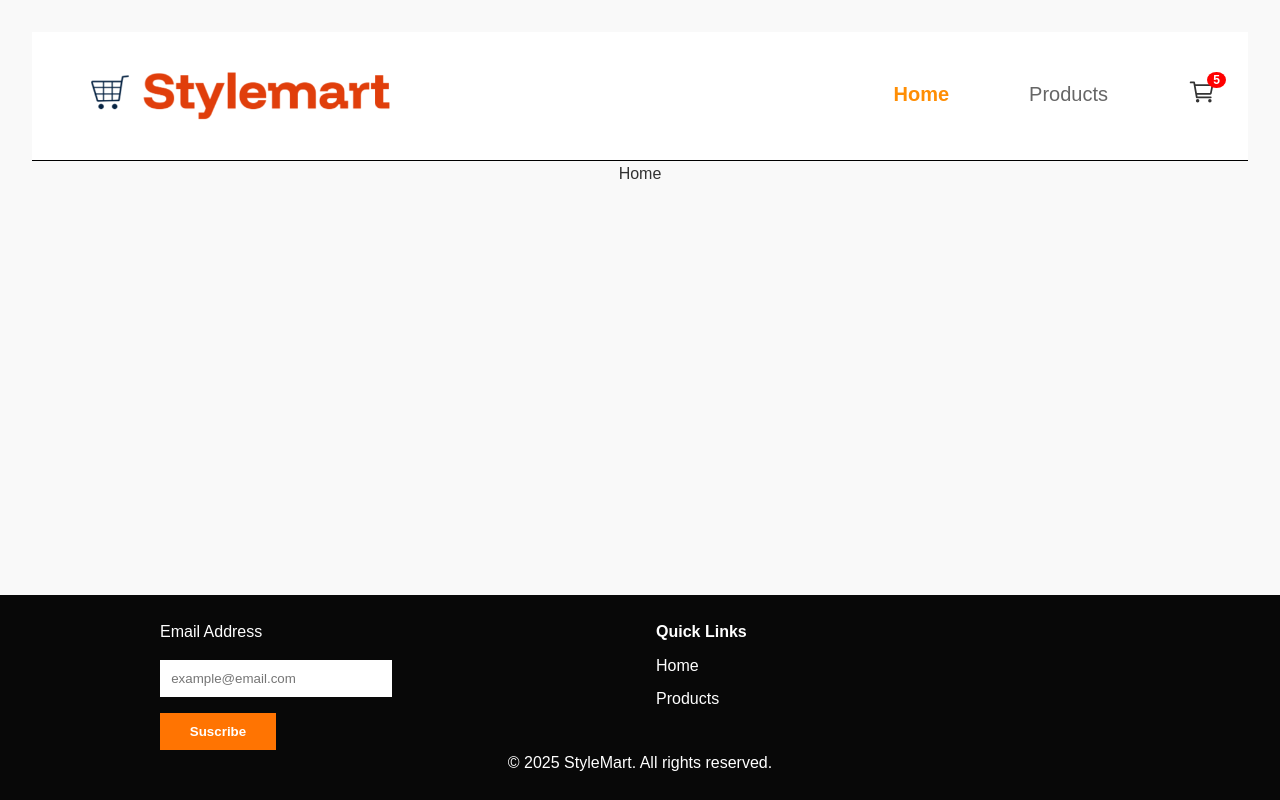
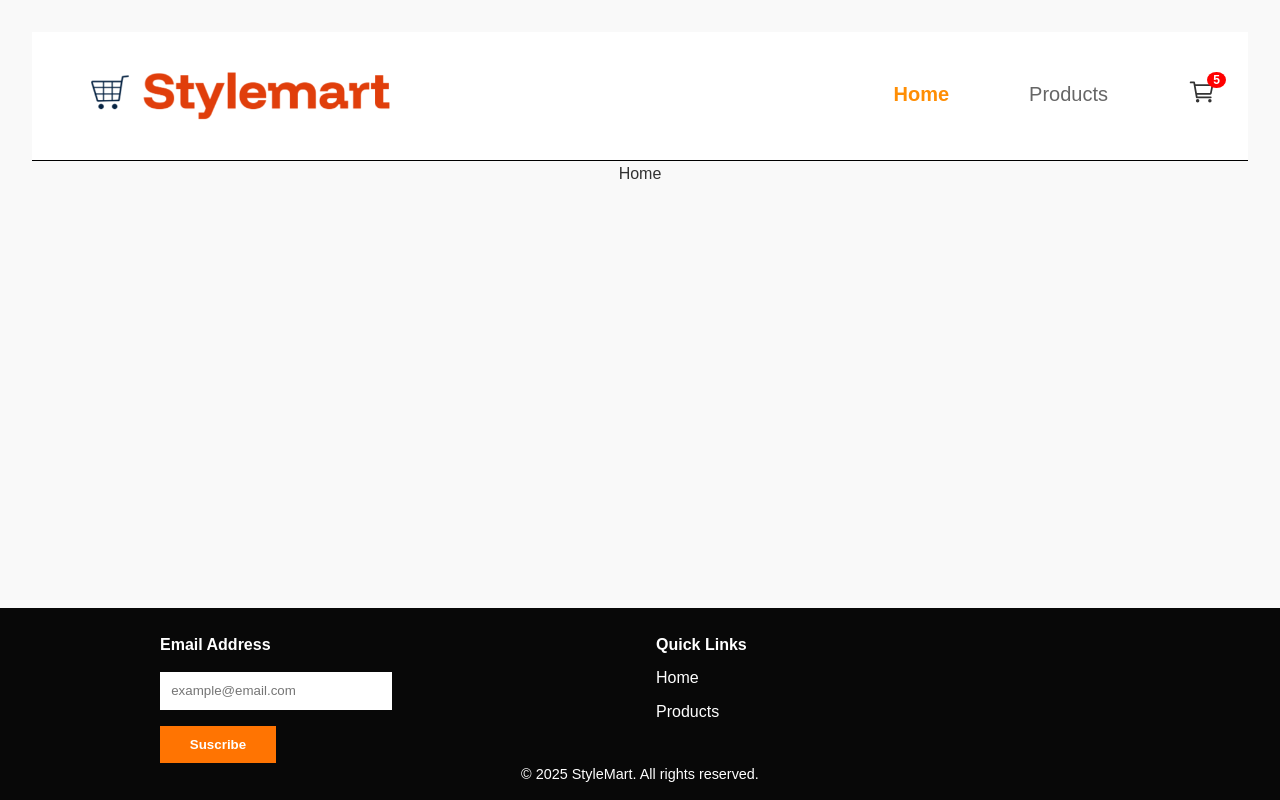
Before and after one commit to tanitee/E-commerce-App, a React (Vite) app in the folder stylemart/: page / in a window 1280 px wide. Built offline with nearby package versions, Linux system fonts and the light colour scheme.

Commit message:
changed the error message and implemented form submission

```diff
--- a/stylemart/src/components/Footer.jsx
+++ b/stylemart/src/components/Footer.jsx
@@ -13,15 +13,15 @@ const Footer = () => {
   }
   return (
     <>
-      <footer className="footer">
+      <footer className="footer" onSubmit={handleSubmit(validateForm)}>
         <form id='email-form'>
           <div className="footer-grid">
             <div className="email-cont">
-                <label htmlFor="email">Email Address</label>
+                <label htmlFor="email"><h4>Email Address</h4></label>
                 <input type="email" placeholder="example@email.com" id="email" name="email"
                   className={errors.name ? "error-border" : "email-default" }
                   {...register("email", {
-                    required: "Please enter your email",
+                    required: "You can't leave this field blank",
                     pattern:{
                       value:/^[^\s@]+@[^\s@]+\.[^\s@]+$/,
                       message:"Please enter a valid email address"
@@ -44,7 +44,7 @@ const Footer = () => {
               </div>
             </div>
         </form>
-        <p>© 2025 StyleMart. All rights reserved.</p>
+        <p className='copyrights'>© 2025 StyleMart. All rights reserved.</p>
       </footer>
     </>
   )
--- a/stylemart/src/styles/footer.css
+++ b/stylemart/src/styles/footer.css
@@ -62,3 +62,7 @@
     font-size: 0.9rem;
     margin-top: 0.5rem;
 }
+.copyrights{
+    margin-bottom: -10px;
+    font-size: 0.9rem;
+}
```
